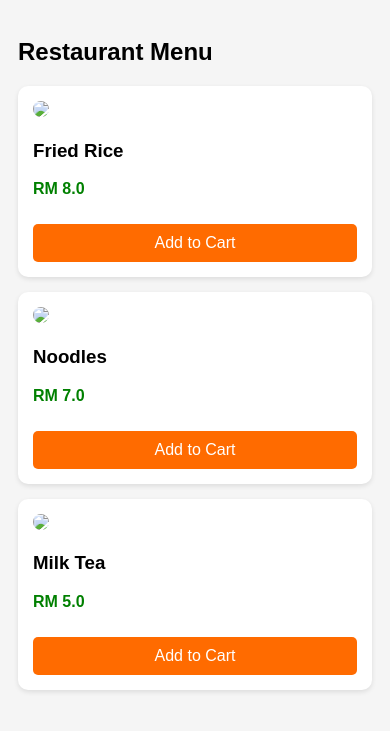
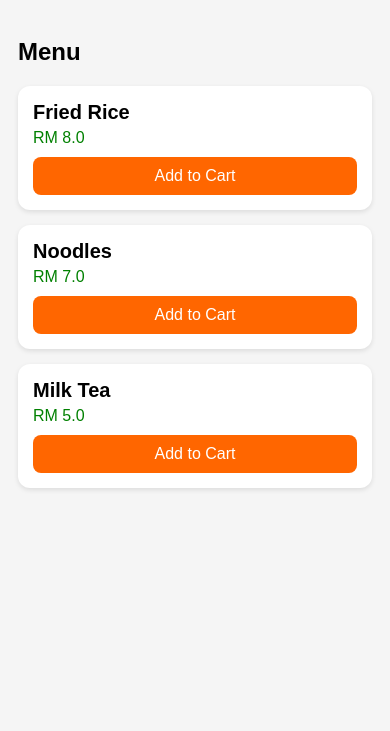
Before and after one commit to CHENYAOHONG-syb/restaurant-saas, a Flask app: page /restaurant/1 in a window 390 px wide. Shown: the top 731 px of the page. Run offline with Flask 3, Linux system fonts and the light colour scheme; data comes from the database, SQL or seed files in the repository; some libraries are stand-ins or nearby versions.

Commit message:
mobile ui menu

```diff
--- a/templates/menu.html
+++ b/templates/menu.html
@@ -3,9 +3,9 @@
 
 <head>
 
+<title>Menu</title>
+
 <meta name="viewport" content="width=device-width, initial-scale=1">
-
-<title>Restaurant Menu</title>
 
 <style>
 
@@ -15,33 +15,48 @@ background:#f5f5f5;
 padding:10px;
 }
 
-.food{
+.food-card{
+
 background:white;
-border-radius:10px;
+border-radius:12px;
+margin-bottom:15px;
 padding:15px;
-margin-bottom:15px;
+
 box-shadow:0 2px 5px rgba(0,0,0,0.1);
+
 }
 
-.food img{
-width:100%;
-border-radius:10px;
+.food-name{
+
+font-size:20px;
+font-weight:bold;
+
 }
 
-.price{
+.food-price{
+
 color:green;
-font-weight:bold;
+margin-top:5px;
+
 }
 
 button{
-background:#ff6b00;
+
+margin-top:10px;
+padding:10px;
+
+width:100%;
+
+background:#ff6600;
+
 color:white;
+
 border:none;
-padding:10px;
-border-radius:5px;
-width:100%;
-margin-top:10px;
+
+border-radius:8px;
+
 font-size:16px;
+
 }
 
 </style>
@@ -50,17 +65,19 @@ font-size:16px;
 
 <body>
 
-<h2>Restaurant Menu</h2>
+<h2>Menu</h2>
 
 {% for food in foods %}
 
-<div class="food">
+<div class="food-card">
 
-<img src="https://via.placeholder.com/300">
+<div class="food-name">
+{{food.name}}
+</div>
 
-<h3>{{food.name}}</h3>
-
-<p class="price">RM {{food.price}}</p>
+<div class="food-price">
+RM {{food.price}}
+</div>
 
 <form action="/add_to_cart" method="POST">
 
@@ -72,9 +89,6 @@ font-size:16px;
 
 </form>
 
-
-</form>
-
 </div>
 
 {% endfor %}
```
